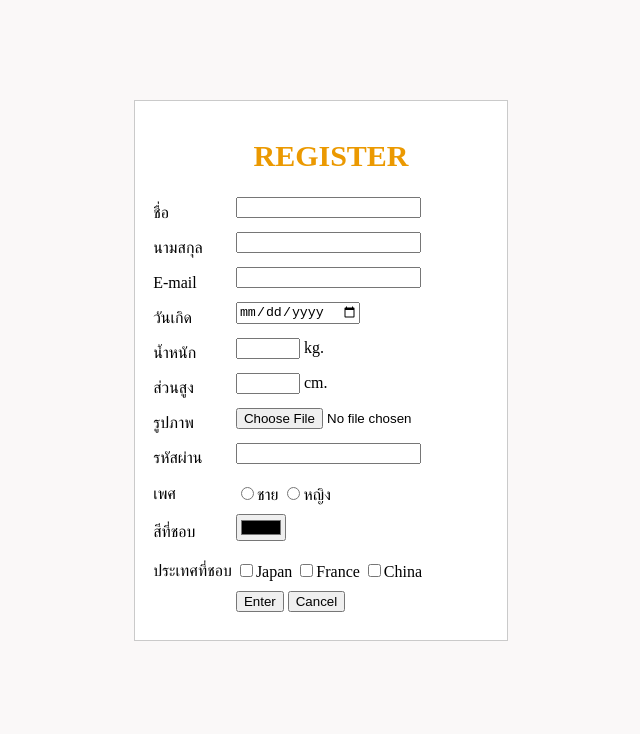
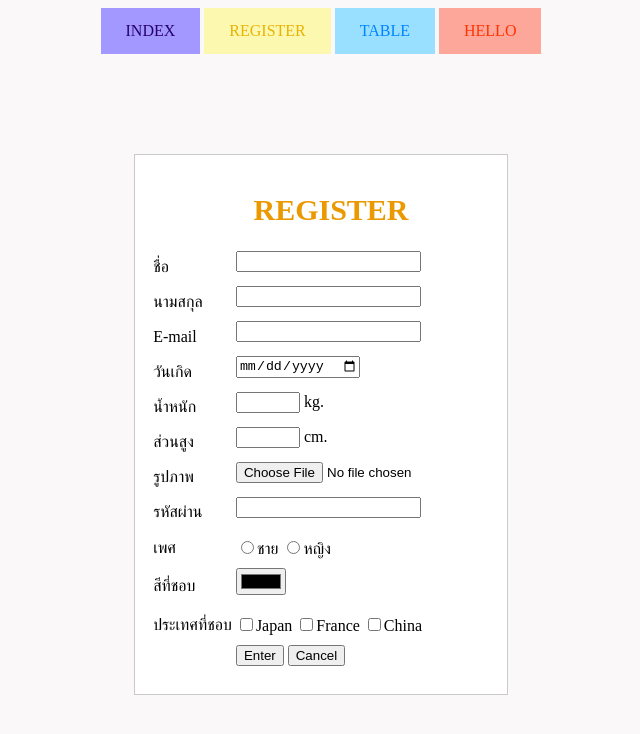
Before and after one commit to TSGTSBW/firstweb, a plain HTML site: page register.html in a window 1280 px wide. Shown: the whole page, without its empty margins (319-959 px from the left). Drawn offline with Linux system fonts and the light colour scheme.

Commit message:
register

```diff
--- a/css/style.css
+++ b/css/style.css
@@ -26,8 +26,8 @@ a{
     color: #27006e;
 }
 .reg{
-    background-color: #adffb3;
-    color: #00be10;
+    background-color: #fdf8b0;
+    color: #e7b305;
 }
 form{
     margin-top: 50px;
--- a/register.html
+++ b/register.html
@@ -8,16 +8,16 @@
     <link href="css/style.css" rel="stylesheet">
 </head>
 <style>
-    /* a.b{
+    a.b{
         background-color: #fda79b;
         color: #ff3300;
-    } */
+    }
 </style>
 <body>
-    <!-- <a href="index.html" id="index">INDEX</a>
+    <a href="index.html" id="index">INDEX</a>
     <a href="register.html" class="reg">REGISTER</a>
     <a href="table.html" style="background-color: #99dfff; color: #0084ff;">TABLE</a>
-    <a class="b" href="hello.html">HELLO</a> -->
+    <a class="b" href="hello.html">HELLO</a>
     <center>
         <table>
             <form action="">
```
Also changed, not shown: hello.html (+1 -1 lines), index.html (+2 -1 lines), table.html (+1 -1 lines).
